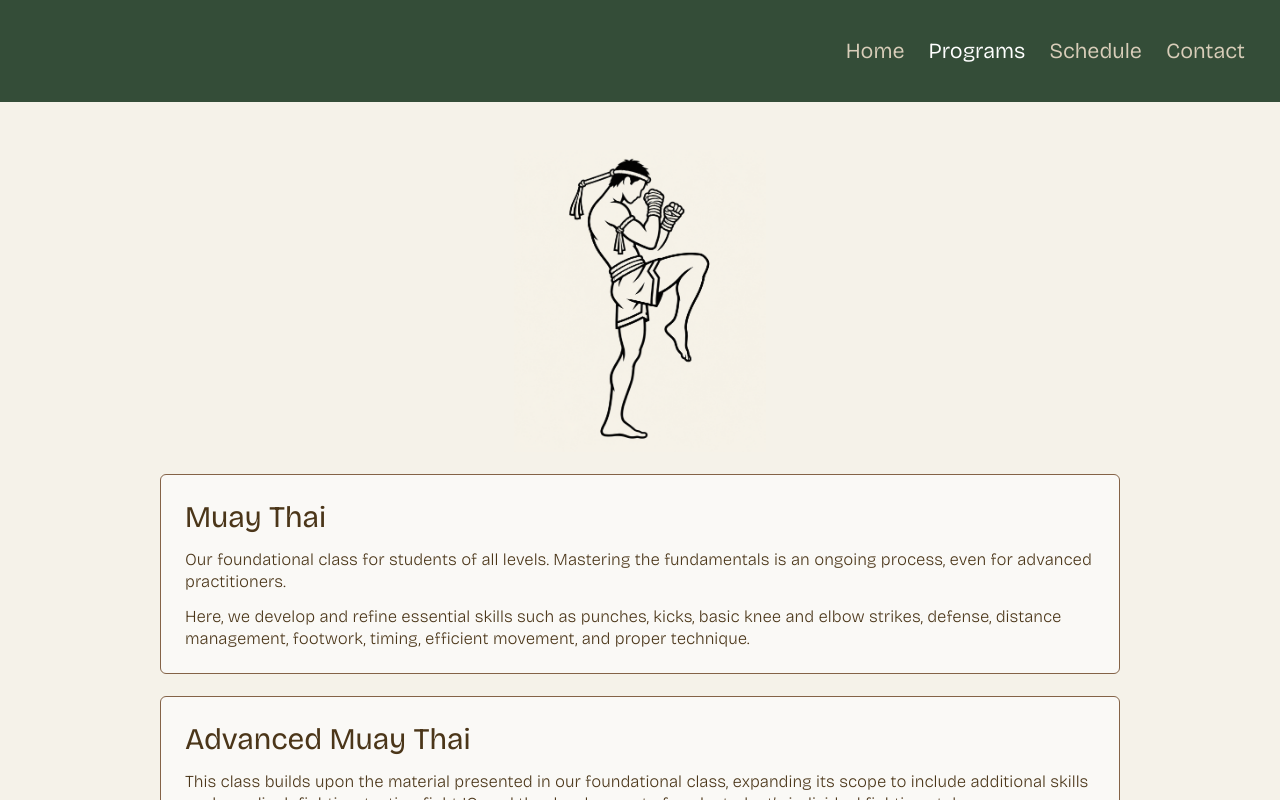
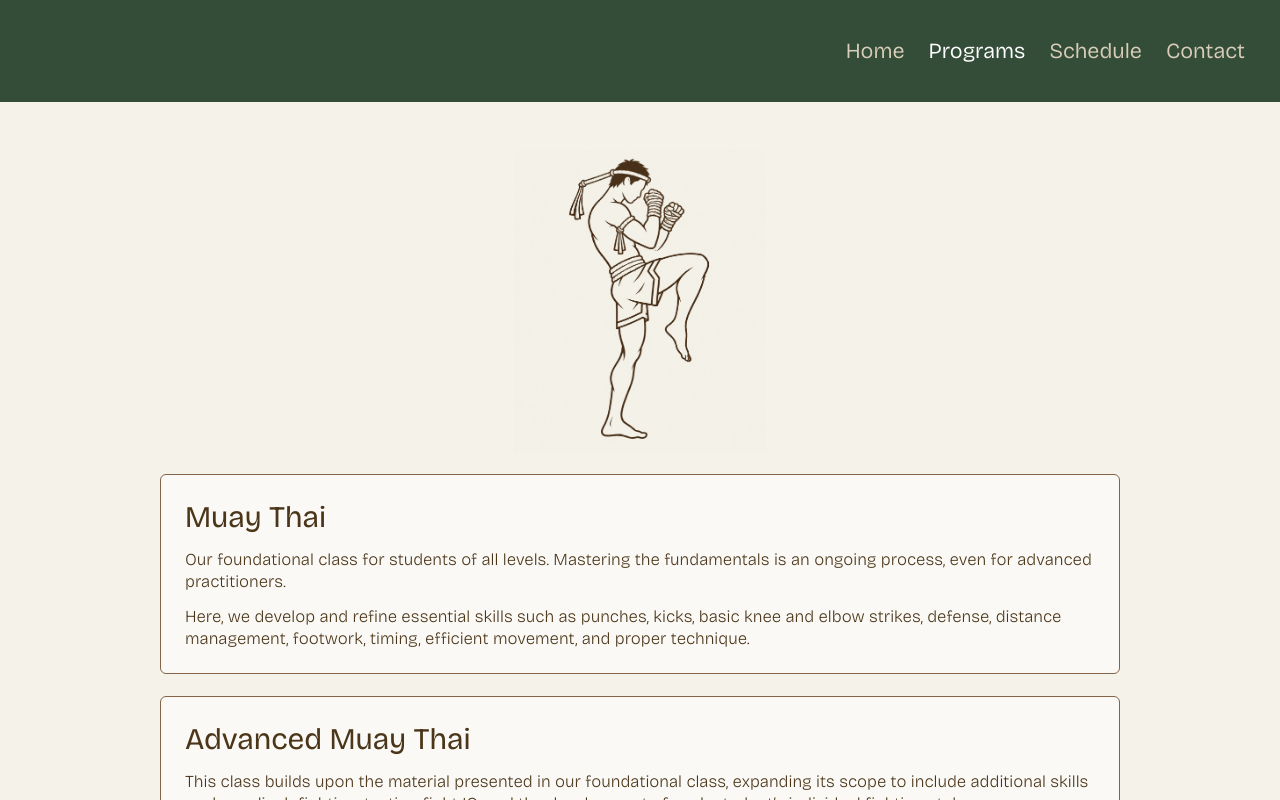
Before and after one commit to joeylee08/palang-muay-thai, a React (Vite) app in the folder client/: page /programs in a window 1280 px wide. Shown: the top 800 px of the page. Built offline with nearby package versions, Linux system fonts and the light colour scheme.

Commit message:
MVP Ready

```diff
--- a/client/src/pages/Contact.tsx
+++ b/client/src/pages/Contact.tsx
@@ -17,7 +17,7 @@
 
 	const handleSendMessage = (event: React.FormEvent<HTMLFormElement>) => {
 		event.preventDefault();
-		alert("Thank you for reaching out.")
+		alert("This is a demonstration form. No message was sent.");
 		setMessageData({
 			name: "",
 			email: "",
--- a/client/src/styles.css
+++ b/client/src/styles.css
@@ -119,6 +119,7 @@
 	display: flex;
 	flex-direction: column;
 	width: 95%;
+	min-width: 60rem;
 	margin: 0 auto;
 	background-color: #F5F2E9;
 }
@@ -195,15 +196,20 @@
 .elephantoutline {
 	width: 21rem;
 	height: auto;
-	margin: 2rem auto 0 auto;
+	margin: 2rem auto 0.5rem auto;
 	filter: brightness(0.99);
 }
-.glovesoutline,
+.glovesoutline {
+	width: 21rem;
+	height: auto;
+	margin: 0 auto;
+	filter: brightness(1);
+}
 .muaythaioutline {
 	width: 21rem;
 	height: auto;
 	margin: 0 auto;
-	filter: brightness(1.01);
+	filter: brightness(.99);
 }
 .programs .child {
 	width: 100%;
```
Also changed, not shown: client/public/images/muaythaioutline.png.
